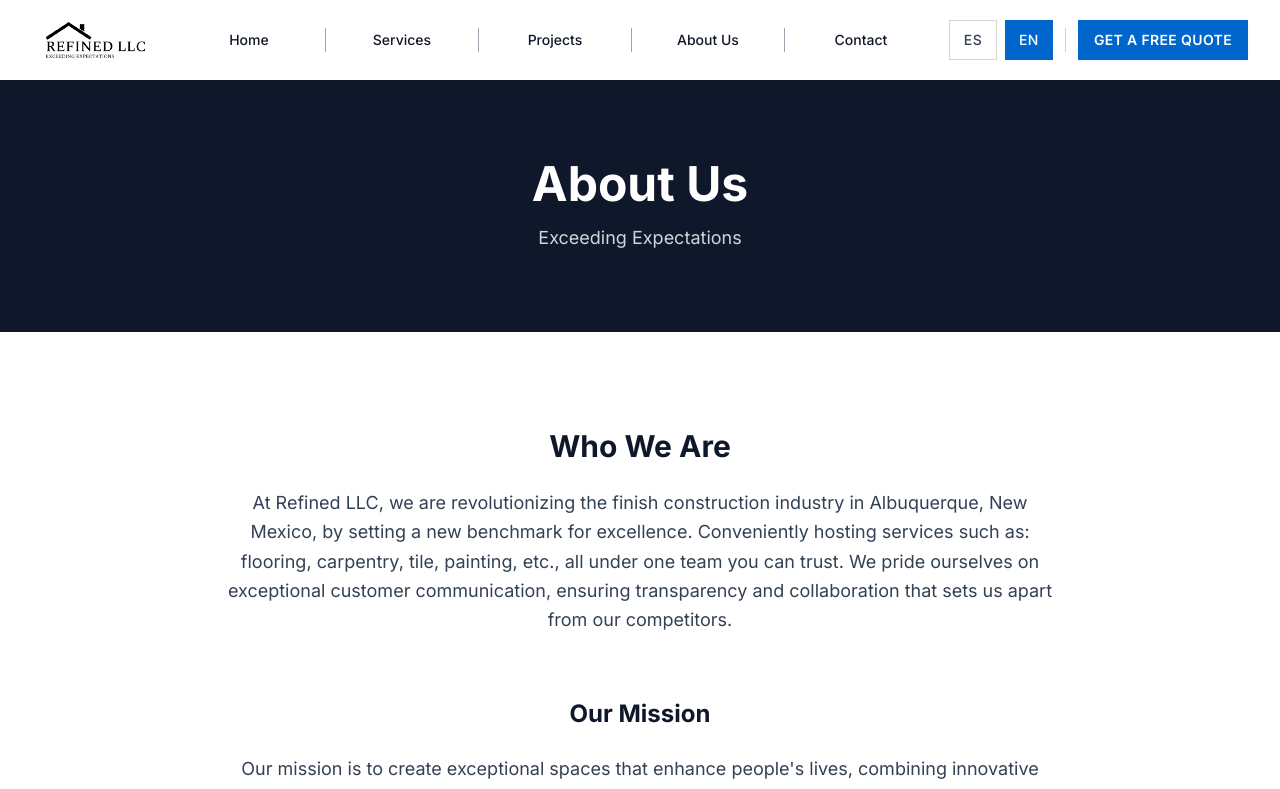
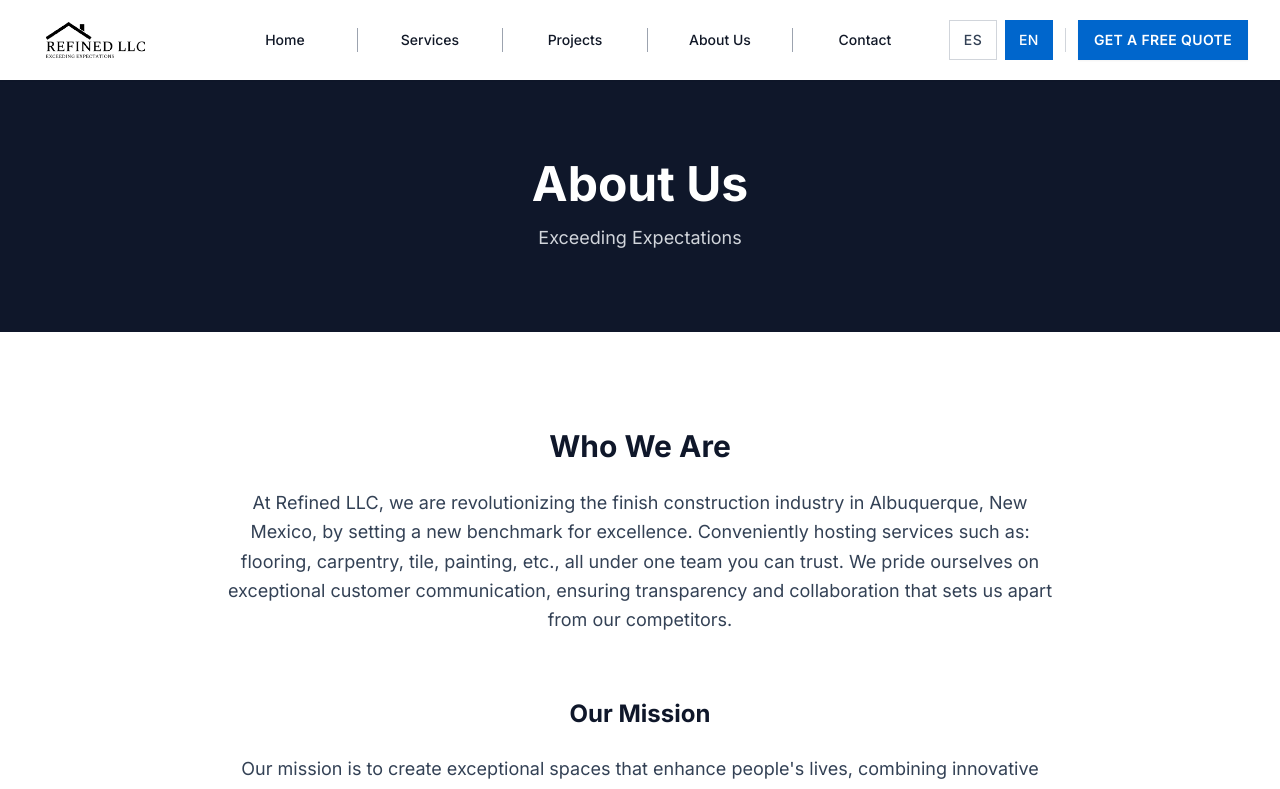
Before and after one commit to Phsycko/refinedllc, a Next.js app: page /sobre in a window 1280 px wide. Shown: the top 789 px of the page. Built offline with nearby package versions, Linux system fonts and the light colour scheme.

Commit message:
🔧 Nav: ancho fijo (min-w/max-w) para evitar cambios de tamaño al alternar ES/EN

```diff
--- a/components/Header.tsx
+++ b/components/Header.tsx
@@ -89,7 +89,7 @@ export default function Header() {
               <div key={item.href} className="flex items-center">
                 <Link
                   href={item.href}
-                  className={`text-sm font-medium transition-colors duration-300 w-32 text-center inline-flex items-center justify-center whitespace-nowrap ${
+                  className={`text-sm font-medium transition-colors duration-300 min-w-[120px] max-w-[120px] text-center inline-flex items-center justify-center whitespace-nowrap ${
                     isScrolled
                       ? 'text-gray-900 hover:text-gray-600'
                       : 'text-white hover:text-gray-300'
--- a/components/HeaderSimple.tsx
+++ b/components/HeaderSimple.tsx
@@ -39,7 +39,7 @@ export default function HeaderSimple() {
               <div key={item.href} className="flex items-center">
                 <Link
                   href={item.href}
-                  className="text-sm font-medium text-gray-900 hover:text-gray-600 transition-colors duration-300 w-32 text-center inline-flex items-center justify-center whitespace-nowrap"
+                  className="text-sm font-medium text-gray-900 hover:text-gray-600 transition-colors duration-300 min-w-[120px] max-w-[120px] text-center inline-flex items-center justify-center whitespace-nowrap"
                 >
                   {item.label}
                 </Link>
```
